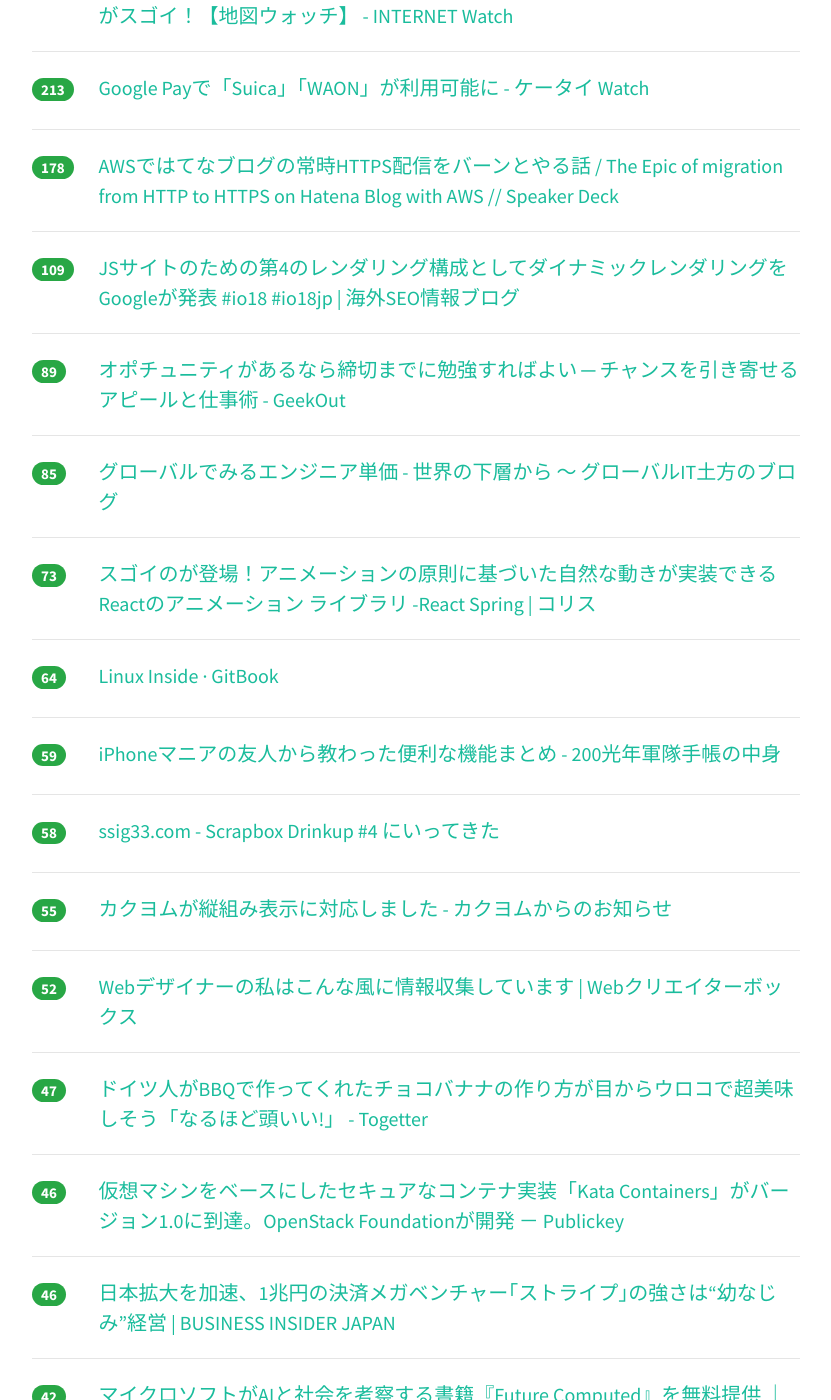
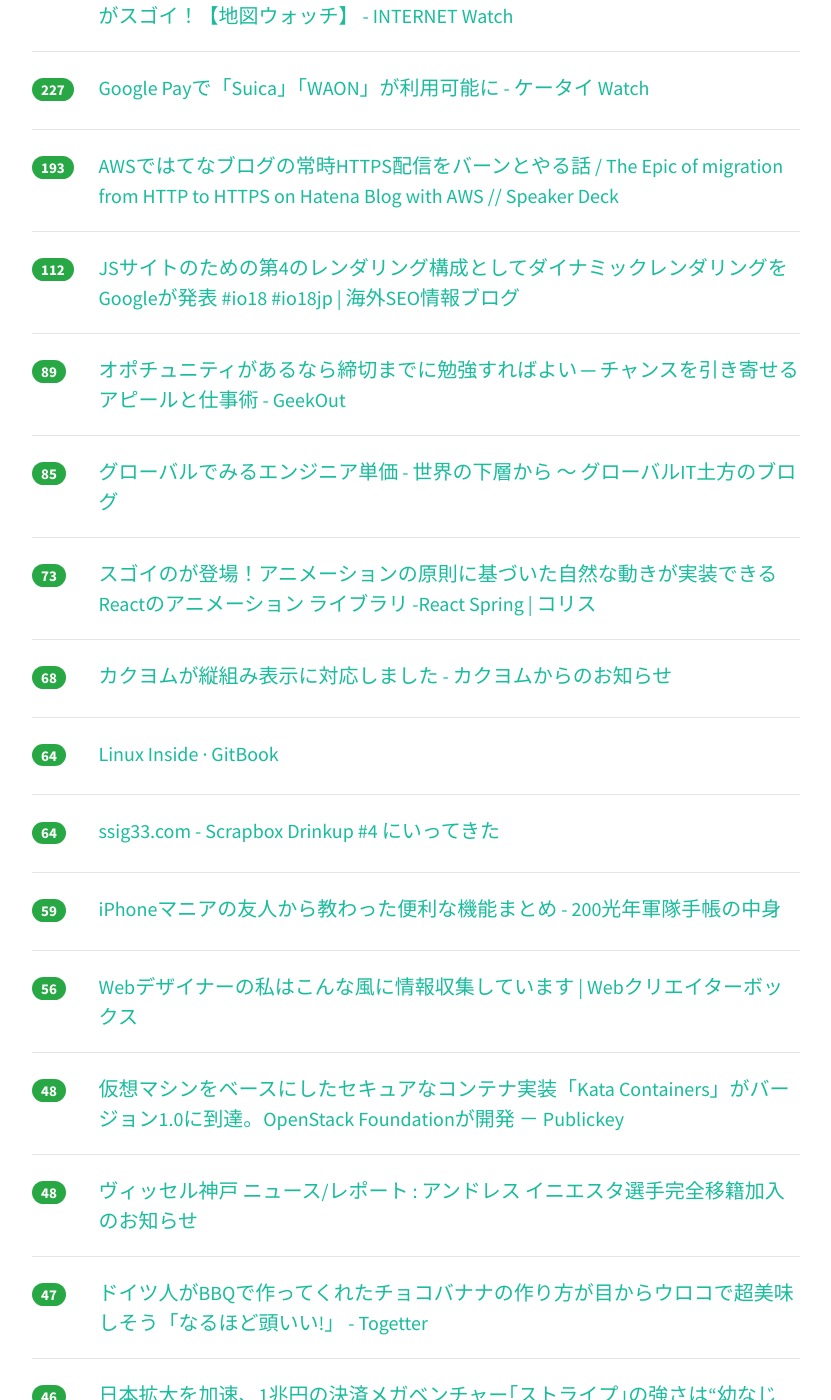
Before and after one commit to yatta47/hatena-matome-site, a Jekyll site: the page built from _posts/2018-05-24-hatena.md, in a window 1280 px wide and 1400 px high, scrolled down 759 px. Shown: the whole window, without its empty margins (224-1055 px from the left). Built offline with Jekyll 4.4.1, drawn with Linux system fonts in a browser that asks for light colours; nearby versions of some CDN libraries; some of the changed text lies outside the part shown.

Commit message:
Updated 2018-05-24

```diff
--- a/_posts/2018-05-24-hatena.md
+++ b/_posts/2018-05-24-hatena.md
@@ -1,48 +1,48 @@
 ---
 layout: post
 title:  "2018-05-24 はてぶIT"
-date:   2018-05-24 22:03:17
+date:   2018-05-24 23:03:10
 tags: [it-hotentry]
 ---
-62 件のデータあり
+65 件のデータあり
 
 <hr><div class="row">
-<div class="col-1"><span class="badge badge-pill badge-success h2">389</span></div>
+<div class="col-1"><span class="badge badge-pill badge-success h2">408</span></div>
 <div class="col-11"><a href='https://internet.watch.impress.co.jp/docs/yajiuma/1123571.html' target='_blank'>Amazon、USB Type-C機器の検証で知られる著名レビュアーの過去投稿を一斉削除で物議【やじうまWatch】 - INTERNET Watch</a></div>
 </div>
 <hr>
 <div class="row">
-<div class="col-1"><span class="badge badge-pill badge-success h2">288</span></div>
+<div class="col-1"><span class="badge badge-pill badge-success h2">322</span></div>
+<div class="col-11"><a href='https://qiita.com/rana_kualu/items/19ab559dddbca6674417' target='_blank'>2018年の最先端バックエンドエンジニアになろう - Qiita</a></div>
+</div>
+<hr>
+<div class="row">
+<div class="col-1"><span class="badge badge-pill badge-success h2">318</span></div>
 <div class="col-11"><a href='https://ics.media/entry/18004' target='_blank'>無料で使えるAdobe XDの社内導入を後押しする活用事例5選 - ICS MEDIA</a></div>
 </div>
 <hr>
 <div class="row">
-<div class="col-1"><span class="badge badge-pill badge-success h2">271</span></div>
-<div class="col-11"><a href='https://qiita.com/rana_kualu/items/19ab559dddbca6674417' target='_blank'>2018年の最先端バックエンドエンジニアになろう - Qiita</a></div>
-</div>
-<hr>
-<div class="row">
-<div class="col-1"><span class="badge badge-pill badge-success h2">264</span></div>
+<div class="col-1"><span class="badge badge-pill badge-success h2">284</span></div>
 <div class="col-11"><a href='https://speakerdeck.com/kazuyaseki/vue-konponentoshi-zhuang-patan' target='_blank'>Vue コンポーネント実装パターン // Speaker Deck</a></div>
 </div>
 <hr>
 <div class="row">
-<div class="col-1"><span class="badge badge-pill badge-success h2">238</span></div>
+<div class="col-1"><span class="badge badge-pill badge-success h2">241</span></div>
 <div class="col-11"><a href='https://internet.watch.impress.co.jp/docs/column/chizu/1123416.html' target='_blank'>首都圏の鉄道・バスの“動き”を丸ごと可視化した4次元地図「HEAVY 4D TOKYO」がスゴイ！【地図ウォッチ】 - INTERNET Watch</a></div>
 </div>
 <hr>
 <div class="row">
-<div class="col-1"><span class="badge badge-pill badge-success h2">213</span></div>
+<div class="col-1"><span class="badge badge-pill badge-success h2">227</span></div>
 <div class="col-11"><a href='https://k-tai.watch.impress.co.jp/docs/news/1123603.html' target='_blank'>Google Payで「Suica」「WAON」が利用可能に - ケータイ Watch</a></div>
 </div>
 <hr>
 <div class="row">
-<div class="col-1"><span class="badge badge-pill badge-success h2">178</span></div>
+<div class="col-1"><span class="badge badge-pill badge-success h2">193</span></div>
 <div class="col-11"><a href='https://speakerdeck.com/aereal/the-epic-of-migration-from-http-to-https-on-hatena-blog-with-aws' target='_blank'>AWSではてなブログの常時HTTPS配信をバーンとやる話 / The Epic of migration from HTTP to HTTPS on Hatena Blog with AWS // Speaker Deck</a></div>
 </div>
 <hr>
 <div class="row">
-<div class="col-1"><span class="badge badge-pill badge-success h2">109</span></div>
+<div class="col-1"><span class="badge badge-pill badge-success h2">112</span></div>
 <div class="col-11"><a href='https://www.suzukikenichi.com/blog/google-will-support-dynamic-rendering/' target='_blank'>JSサイトのための第4のレンダリング構成としてダイナミックレンダリングをGoogleが発表 #io18 #io18jp | 海外SEO情報ブログ</a></div>
 </div>
 <hr>
@@ -62,8 +62,18 @@ tags: [it-hotentry]
 </div>
 <hr>
 <div class="row">
+<div class="col-1"><span class="badge badge-pill badge-success h2">68</span></div>
+<div class="col-11"><a href='https://kakuyomu.jp/info/entry/2018/05/24/181248' target='_blank'>カクヨムが縦組み表示に対応しました - カクヨムからのお知らせ</a></div>
+</div>
+<hr>
+<div class="row">
 <div class="col-1"><span class="badge badge-pill badge-success h2">64</span></div>
 <div class="col-11"><a href='https://legacy.gitbook.com/book/0xax/linux-insides/details' target='_blank'>Linux Inside · GitBook</a></div>
+</div>
+<hr>
+<div class="row">
+<div class="col-1"><span class="badge badge-pill badge-success h2">64</span></div>
+<div class="col-11"><a href='https://ssig33.com/text/scrapbox_drinkup_4' target='_blank'>ssig33.com - Scrapbox Drinkup #4 にいってきた</a></div>
 </div>
 <hr>
 <div class="row">
@@ -72,28 +82,23 @@ tags: [it-hotentry]
 </div>
 <hr>
 <div class="row">
-<div class="col-1"><span class="badge badge-pill badge-success h2">58</span></div>
-<div class="col-11"><a href='https://ssig33.com/text/scrapbox_drinkup_4' target='_blank'>ssig33.com - Scrapbox Drinkup #4 にいってきた</a></div>
+<div class="col-1"><span class="badge badge-pill badge-success h2">56</span></div>
+<div class="col-11"><a href='https://www.webcreatorbox.com/webinfo/web-designer-input' target='_blank'>Webデザイナーの私はこんな風に情報収集しています | Webクリエイターボックス</a></div>
 </div>
 <hr>
 <div class="row">
-<div class="col-1"><span class="badge badge-pill badge-success h2">55</span></div>
-<div class="col-11"><a href='https://kakuyomu.jp/info/entry/2018/05/24/181248' target='_blank'>カクヨムが縦組み表示に対応しました - カクヨムからのお知らせ</a></div>
+<div class="col-1"><span class="badge badge-pill badge-success h2">48</span></div>
+<div class="col-11"><a href='https://www.publickey1.jp/blog/18/kata_containers10openstack_foundation.html' target='_blank'>仮想マシンをベースにしたセキュアなコンテナ実装「Kata Containers」がバージョン1.0に到達。OpenStack Foundationが開発 － Publickey</a></div>
 </div>
 <hr>
 <div class="row">
-<div class="col-1"><span class="badge badge-pill badge-success h2">52</span></div>
-<div class="col-11"><a href='https://www.webcreatorbox.com/webinfo/web-designer-input' target='_blank'>Webデザイナーの私はこんな風に情報収集しています | Webクリエイターボックス</a></div>
+<div class="col-1"><span class="badge badge-pill badge-success h2">48</span></div>
+<div class="col-11"><a href='https://www.vissel-kobe.co.jp/news/article/14813.html' target='_blank'>ヴィッセル神戸 ニュース/レポート : アンドレス イニエスタ選手完全移籍加入のお知らせ</a></div>
 </div>
 <hr>
 <div class="row">
 <div class="col-1"><span class="badge badge-pill badge-success h2">47</span></div>
 <div class="col-11"><a href='https://togetter.com/li/1230098' target='_blank'>ドイツ人がBBQで作ってくれたチョコバナナの作り方が目からウロコで超美味しそう「なるほど頭いい!」 - Togetter</a></div>
-</div>
-<hr>
-<div class="row">
-<div class="col-1"><span class="badge badge-pill badge-success h2">46</span></div>
-<div class="col-11"><a href='https://www.publickey1.jp/blog/18/kata_containers10openstack_foundation.html' target='_blank'>仮想マシンをベースにしたセキュアなコンテナ実装「Kata Containers」がバージョン1.0に到達。OpenStack Foundationが開発 － Publickey</a></div>
 </div>
 <hr>
 <div class="row">
@@ -107,7 +112,7 @@ tags: [it-hotentry]
 </div>
 <hr>
 <div class="row">
-<div class="col-1"><span class="badge badge-pill badge-success h2">39</span></div>
+<div class="col-1"><span class="badge badge-pill badge-success h2">40</span></div>
 <div class="col-11"><a href='https://anond.hatelabo.jp/20180524123324' target='_blank'>はてなには川柳大賞ないのか？</a></div>
 </div>
 <hr>
@@ -122,8 +127,8 @@ tags: [it-hotentry]
 </div>
 <hr>
 <div class="row">
-<div class="col-1"><span class="badge badge-pill badge-success h2">35</span></div>
-<div class="col-11"><a href='https://www.vissel-kobe.co.jp/news/article/14813.html' target='_blank'>ヴィッセル神戸 ニュース/レポート : アンドレス イニエスタ選手完全移籍加入のお知らせ</a></div>
+<div class="col-1"><span class="badge badge-pill badge-success h2">36</span></div>
+<div class="col-11"><a href='http://www.itmedia.co.jp/news/articles/1805/24/news053.html' target='_blank'>乳がん見つける“IoTブラジャー”　メキシコの19歳青年が開発　日本にも進出か (1/2) - ITmedia NEWS</a></div>
 </div>
 <hr>
 <div class="row">
@@ -142,8 +147,8 @@ tags: [it-hotentry]
 </div>
 <hr>
 <div class="row">
-<div class="col-1"><span class="badge badge-pill badge-success h2">32</span></div>
-<div class="col-11"><a href='http://www.itmedia.co.jp/news/articles/1805/24/news053.html' target='_blank'>乳がん見つける“IoTブラジャー”　メキシコの19歳青年が開発　日本にも進出か (1/2) - ITmedia NEWS</a></div>
+<div class="col-1"><span class="badge badge-pill badge-success h2">33</span></div>
+<div class="col-11"><a href='http://blog.a-know.me/entry/2018/05/24/193313' target='_blank'>nginx で EU からのアクセスを拒否する - えいのうにっき</a></div>
 </div>
 <hr>
 <div class="row">
@@ -153,12 +158,12 @@ tags: [it-hotentry]
 <hr>
 <div class="row">
 <div class="col-1"><span class="badge badge-pill badge-success h2">30</span></div>
-<div class="col-11"><a href='https://speakerdeck.com/nodadatta/manezidokuraudotocfalseshi-jie' target='_blank'>マネージドクラウドとCの世界 // Speaker Deck</a></div>
+<div class="col-11"><a href='https://jp.techcrunch.com/2018/05/24/2018-05-23-google-and-coursera-launch-a-new-machine-learning-specialization/' target='_blank'>GoogleとCoursera、機械学習の特別クラスをスタート――ITプロフェッショナルが実戦的能力を得られる | TechCrunch Japan</a></div>
 </div>
 <hr>
 <div class="row">
-<div class="col-1"><span class="badge badge-pill badge-success h2">30</span></div>
-<div class="col-11"><a href='https://jp.techcrunch.com/2018/05/24/2018-05-23-google-and-coursera-launch-a-new-machine-learning-specialization/' target='_blank'>GoogleとCoursera、機械学習の特別クラスをスタート――ITプロフェッショナルが実戦的能力を得られる | TechCrunch Japan</a></div>
+<div class="col-1"><span class="badge badge-pill badge-success h2">29</span></div>
+<div class="col-11"><a href='https://speakerdeck.com/nodadatta/manezidokuraudotocfalseshi-jie' target='_blank'>マネージドクラウドとCの世界 // Speaker Deck</a></div>
 </div>
 <hr>
 <div class="row">
@@ -187,6 +192,11 @@ tags: [it-hotentry]
 </div>
 <hr>
 <div class="row">
+<div class="col-1"><span class="badge badge-pill badge-success h2">28</span></div>
+<div class="col-11"><a href='http://www.webdesignfacts.net/entry/design-useful-tool' target='_blank'>デザイン制作時短術！デザインを制作する際に有用なツール14選【UI/ワイヤーフレーム/デザイン/コーディング】 - Web Design Facts</a></div>
+</div>
+<hr>
+<div class="row">
 <div class="col-1"><span class="badge badge-pill badge-success h2">27</span></div>
 <div class="col-11"><a href='https://gigazine.net/news/20180523-how-to-asleep-quickly-and-wake-up/' target='_blank'>素早く深い眠りに落ちて睡眠の質を高め「快適な朝」を迎えるための方法 - GIGAZINE</a></div>
 </div>
@@ -194,16 +204,6 @@ tags: [it-hotentry]
 <div class="row">
 <div class="col-1"><span class="badge badge-pill badge-success h2">26</span></div>
 <div class="col-11"><a href='http://www.ituki-yu2.net/entry/Access_up_Conclusion' target='_blank'>本当に使えるブログのアクセスアップの記事をまとめる。 - 超メモ帳（Web式）＠復活</a></div>
-</div>
-<hr>
-<div class="row">
-<div class="col-1"><span class="badge badge-pill badge-success h2">26</span></div>
-<div class="col-11"><a href='http://www.webdesignfacts.net/entry/design-useful-tool' target='_blank'>デザイン制作時短術！デザインを制作する際に有用なツール14選【UI/ワイヤーフレーム/デザイン/コーディング】 - Web Design Facts</a></div>
-</div>
-<hr>
-<div class="row">
-<div class="col-1"><span class="badge badge-pill badge-success h2">26</span></div>
-<div class="col-11"><a href='http://blog.a-know.me/entry/2018/05/24/193313' target='_blank'>nginx で EU からのアクセスを拒否する - えいのうにっき</a></div>
 </div>
 <hr>
 <div class="row">
@@ -292,7 +292,12 @@ tags: [it-hotentry]
 </div>
 <hr>
 <div class="row">
-<div class="col-1"><span class="badge badge-pill badge-success h2">15</span></div>
+<div class="col-1"><span class="badge badge-pill badge-success h2">17</span></div>
+<div class="col-11"><a href='https://speakerdeck.com/marcyterui/why-should-we-make-serverless-application-as-event-driven' target='_blank'>何故私達はサーバレスアプリケーションをイベントドリブンで作るべきなのか / Why should we make serverless application as event driven? // Speaker Deck</a></div>
+</div>
+<hr>
+<div class="row">
+<div class="col-1"><span class="badge badge-pill badge-success h2">16</span></div>
 <div class="col-11"><a href='http://news.kyash.co/post/174199508634/20180524googlepay2' target='_blank'>「Kyash」が実店舗での決済を開始〜この夏以降Google Payに対応予定... - Kyash NEWS</a></div>
 </div>
 <hr>
@@ -312,6 +317,16 @@ tags: [it-hotentry]
 </div>
 <hr>
 <div class="row">
+<div class="col-1"><span class="badge badge-pill badge-success h2">13</span></div>
+<div class="col-11"><a href='https://internet.watch.impress.co.jp/docs/news/1123727.html' target='_blank'>「NAS」を知らないビジネスパーソンが多いとの調査結果 - INTERNET Watch</a></div>
+</div>
+<hr>
+<div class="row">
+<div class="col-1"><span class="badge badge-pill badge-success h2">11</span></div>
+<div class="col-11"><a href='https://www.gizmodo.jp/2018/05/168069.html' target='_blank'>全米で最も人気のモバイル決済は、Apple PayでもGoogle Payでもなく、｢スタバ｣アプリでした | ギズモード・ジャパン</a></div>
+</div>
+<hr>
+<div class="row">
 <div class="col-1"><span class="badge badge-pill badge-success h2">0</span></div>
 <div class="col-11"><a href='https://slides.com/ktsn/vue-designer-demo#/' target='_blank'>Vue Designer でコンポーネントを GUI で開発する by katashin</a></div>
 </div>
```
